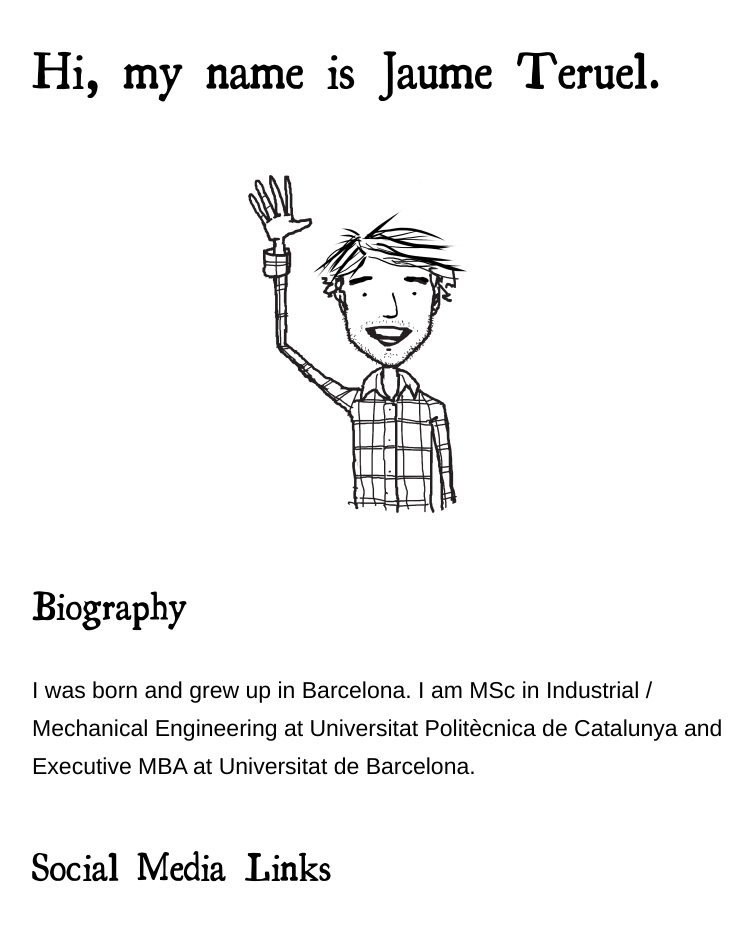
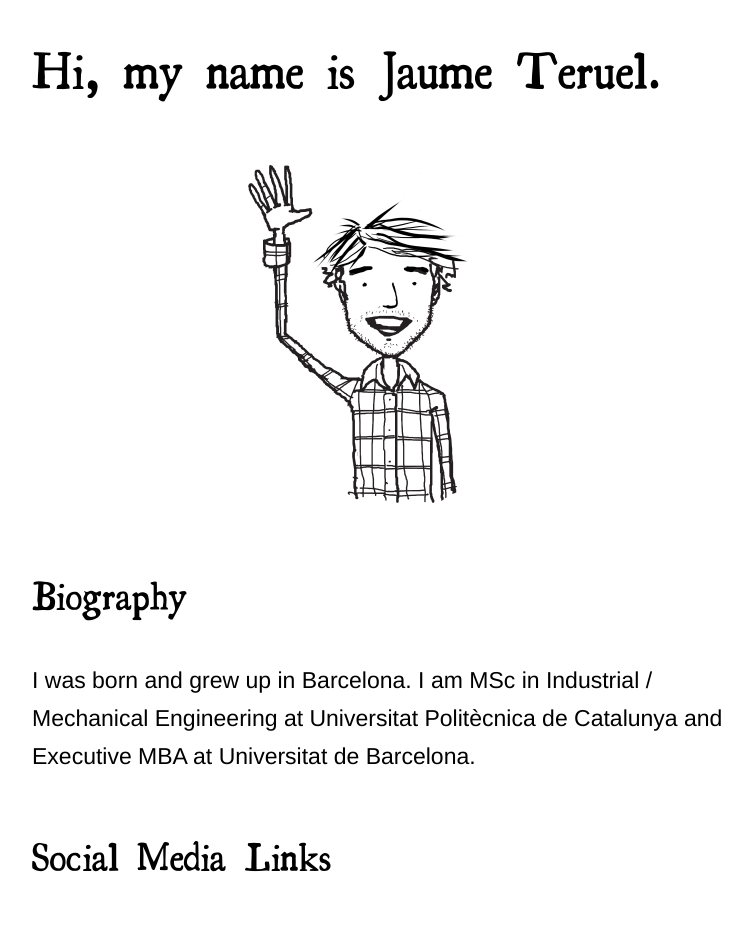
Before and after one commit to joanteruel/jaumeteruel, a Jekyll site: the page built from index.md, in a window 1280 px wide. Shown: the top 930 px of the page, without its empty margins (248-1000 px from the left). Built offline with Jekyll 4.4.1, drawn with Linux system fonts in a browser that asks for light colours; some web fonts are replaced; Markdown is read by kramdown in place of the engine named in the settings; a style sheet for code colours, icons or effects is not loaded.

Commit message:
Update style.css

```diff
--- a/css/style.css
+++ b/css/style.css
@@ -72,7 +72,7 @@ a:hover, a:active, a:focus  {
 h1 {
 	font-family: "Franklin ITC Pro Bold", "Essays 1743";
 	font-size: 220%;
-	padding-bottom:1em;
+	padding-bottom:0.8em;
 	}
 
 h2 {
```
